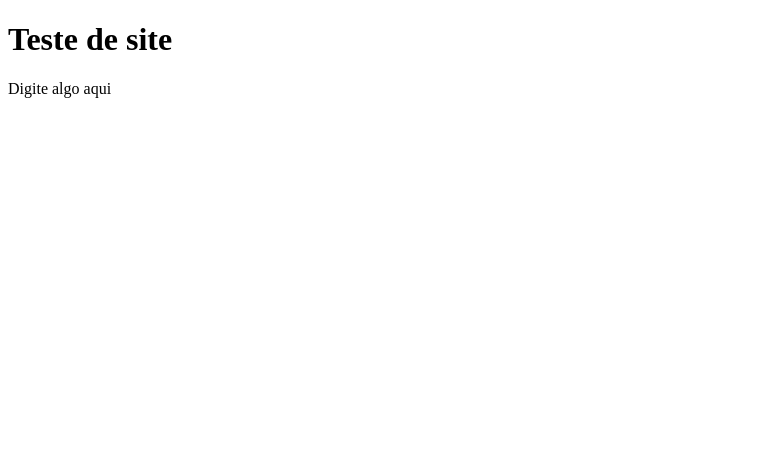
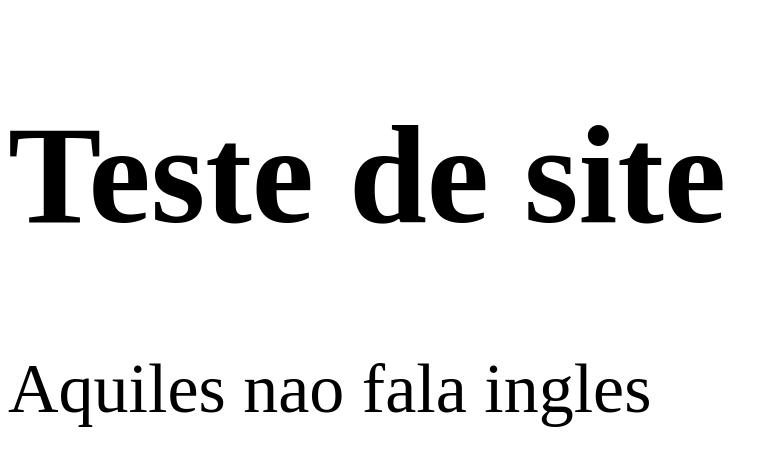
Before and after one commit to AquilesDuarte/004, a plain HTML site: page index.html in a window 1280 px wide. Shown: the whole page, without its empty margins (0-778 px from the left). Drawn offline with Linux system fonts and the light colour scheme.

Commit message:
Aquiles professor girafales

```diff
--- a/index.html
+++ b/index.html
@@ -5,9 +5,11 @@
     <meta http-equiv="X-UA-Compatible" content="IE=edge">
     <meta name="viewport" content="width=device-width, initial-scale=1.0">
     <title>Document</title>
+    <link rel="stylesheet" href="styles.css">
+</head>
 </head>
 <body>
     <h1>Teste de site</h1>
-    <p>Digite algo aqui</p>
+    <p>Aquiles nao fala ingles </p>
 </body>
 </html>
--- /dev/null
+++ b/styles.css
@@ -0,0 +1,3 @@
+body{
+    font-size: 70px;
+}
```
